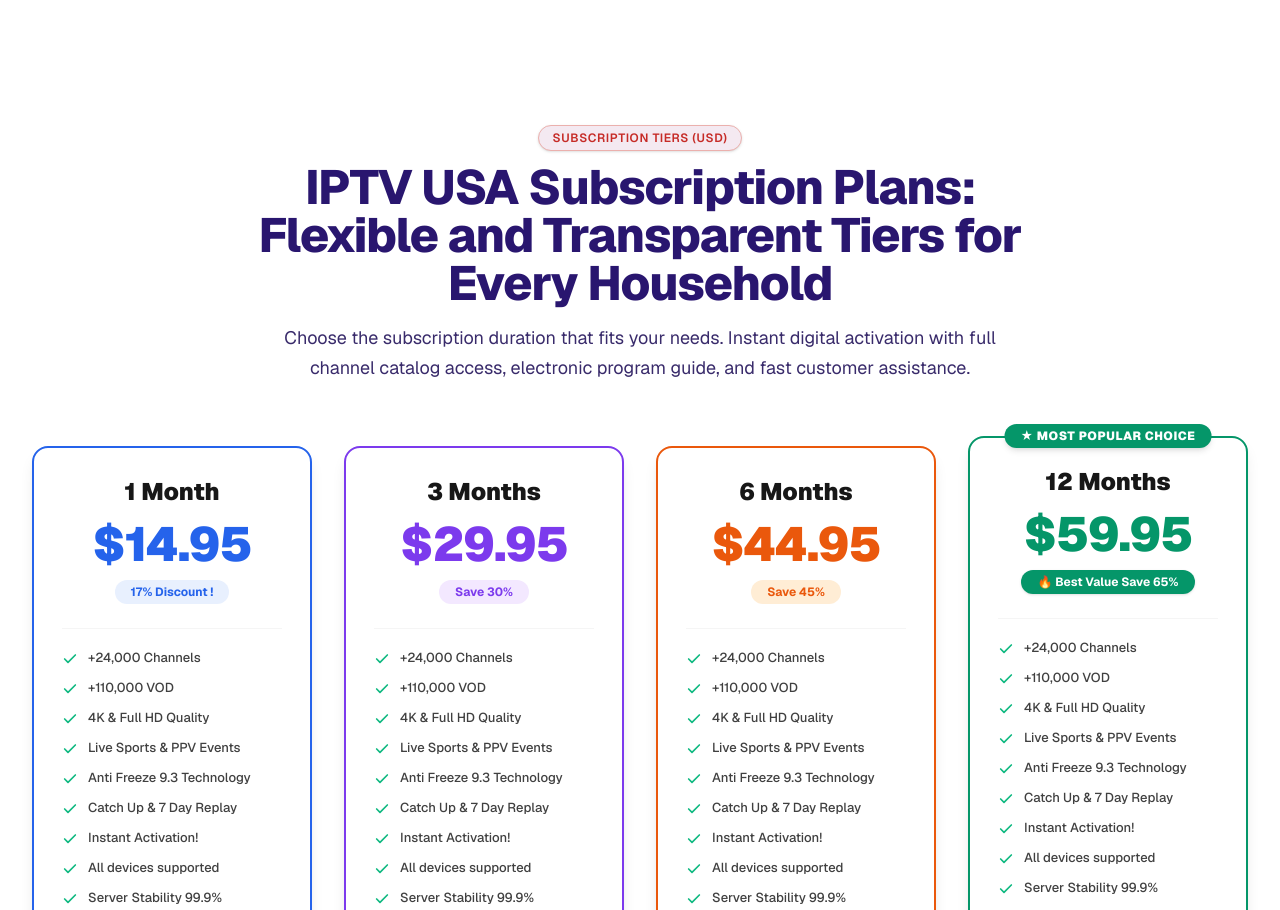
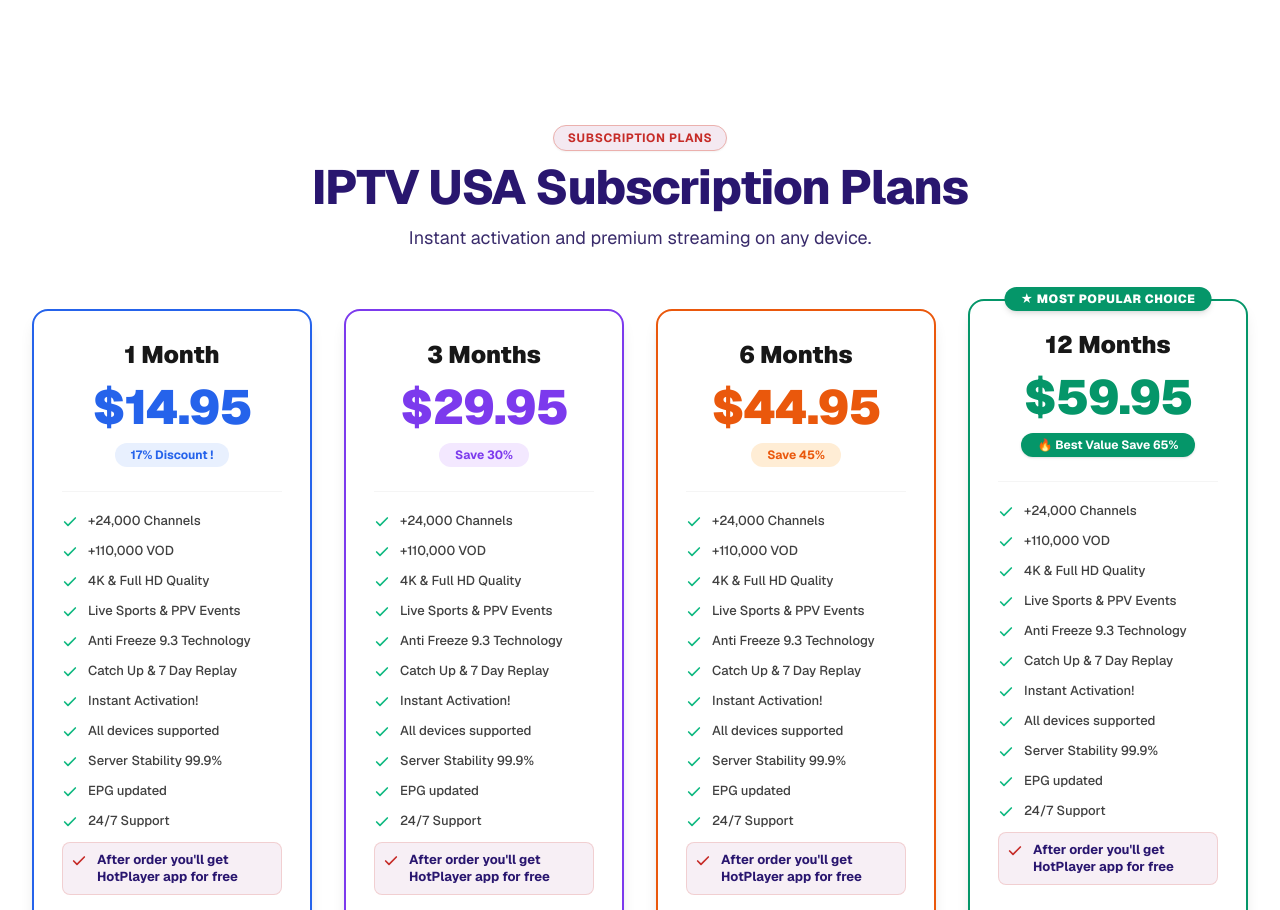
Before and after one commit to Mohamed211814/iptvusa8k, a Next.js app: page / in a window 1280 px wide. Shown: the part 1900-2810 px from the top of the page. Built offline with nearby package versions, Linux system fonts and the light colour scheme; no server answers.

Commit message:
feat: shorten pricing section header copy

```diff
--- a/components/home/Pricing.tsx
+++ b/components/home/Pricing.tsx
@@ -34,15 +34,15 @@
     <section id="plans" className="py-20 lg:py-28 bg-white scroll-mt-20">
       <div className="max-w-7xl mx-auto px-4 sm:px-6 lg:px-8">
         {/* Section Header */}
-        <div className="text-center max-w-3xl mx-auto mb-16">
-          <div className="inline-flex items-center gap-2 px-3.5 py-1 rounded-full bg-[#f4e9f1] border border-[#ebb0ad] text-[#c62b27] text-xs font-semibold uppercase tracking-wider mb-3 shadow-sm">
-            Subscription Tiers (USD)
+        <div className="text-center max-w-2xl mx-auto mb-12 sm:mb-14">
+          <div className="inline-flex items-center gap-2 px-3.5 py-1 rounded-full bg-[#f4e9f1] border border-[#ebb0ad] text-[#c62b27] text-xs font-bold uppercase tracking-wider mb-3 shadow-xs">
+            Subscription Plans
           </div>
           <h2 className="text-3xl sm:text-4xl lg:text-5xl font-extrabold text-[#29166f] tracking-tight">
-            IPTV USA Subscription Plans: Flexible and Transparent Tiers for Every Household
+            IPTV USA Subscription Plans
           </h2>
-          <p className="mt-4 text-base sm:text-lg text-[#392b6b] leading-relaxed">
-            Choose the subscription duration that fits your needs. Instant digital activation with full channel catalog access, electronic program guide, and fast customer assistance.
+          <p className="mt-3 text-base sm:text-lg text-[#392b6b] leading-relaxed">
+            Instant activation and premium streaming on any device.
           </p>
         </div>
 
```
